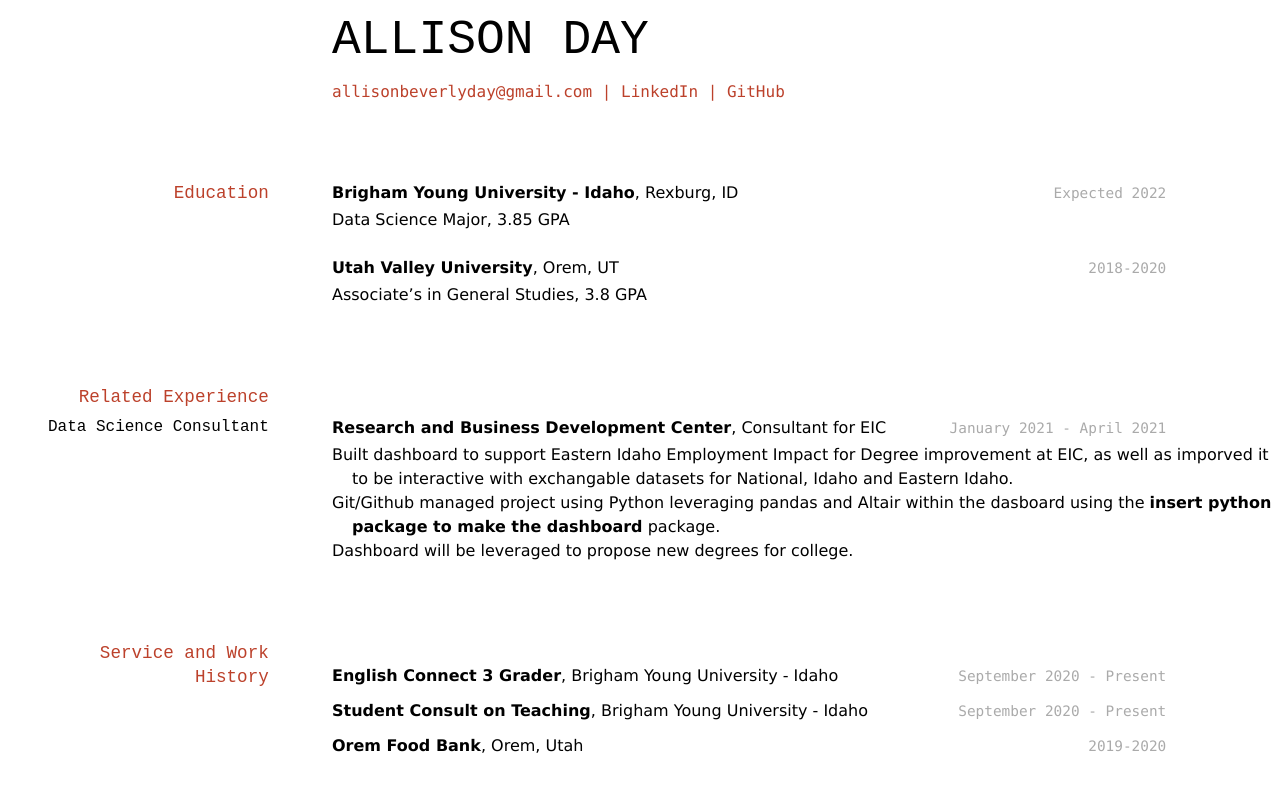
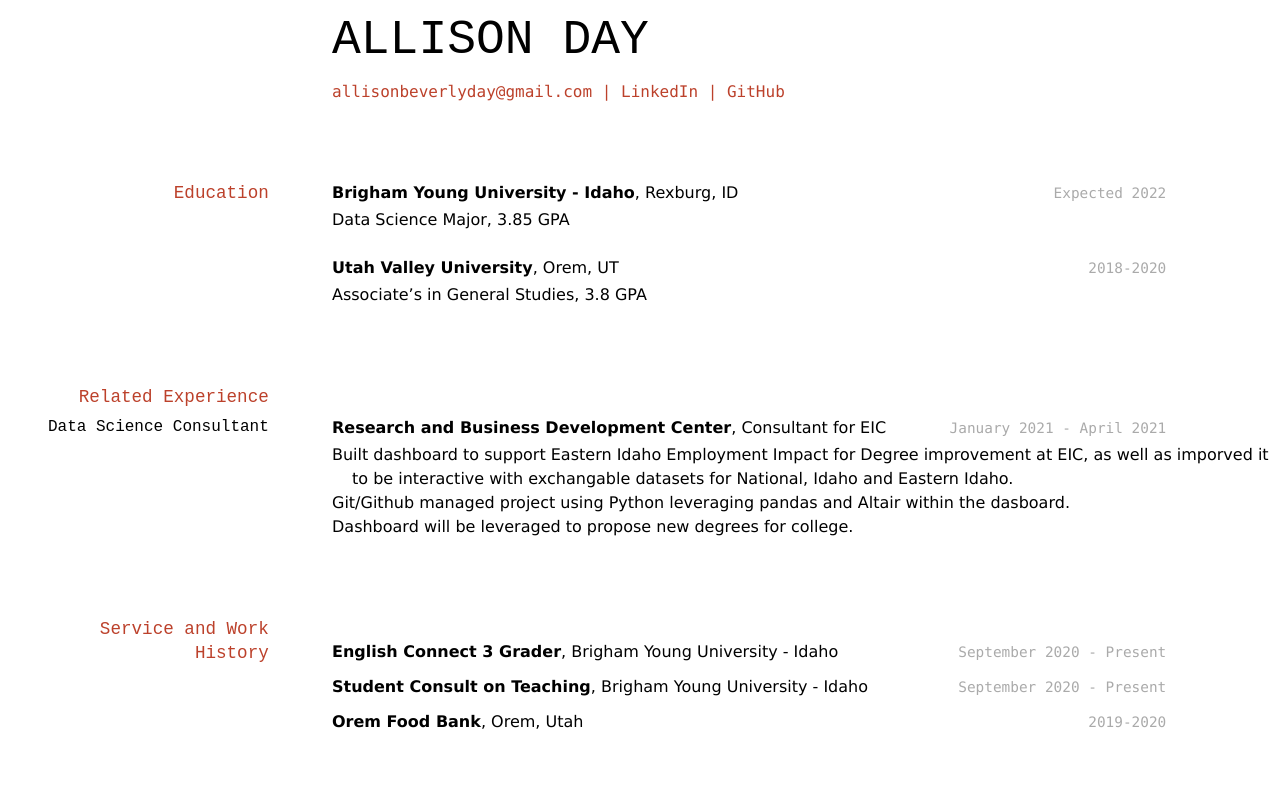
Before and after one commit to byuids-resumes/allisonbday_resume, a Jekyll site: the page built from docs/index.md, in a window 1280 px wide. Shown: the top 792 px of the page. Built offline with Jekyll 4.4.1, drawn with Linux system fonts in a browser that asks for light colours.

Commit message:
Update index.md

```diff
--- a/docs/index.md
+++ b/docs/index.md
@@ -33,7 +33,7 @@ title: Allison Day's Resume
 **Research and Business Development Center**, Consultant for EIC
 
 - Built dashboard to support Eastern Idaho Employment Impact for Degree improvement at EIC, as well as imporved it to be interactive with exchangable datasets for National, Idaho and Eastern Idaho.
-- Git/Github managed project using Python leveraging pandas and Altair within the dasboard using the **insert python package to make the dashboard** package.
+- Git/Github managed project using Python leveraging pandas and Altair within the dasboard.
 - Dashboard will be leveraged to propose new degrees for college.
 
 ## Service and Work History
```
